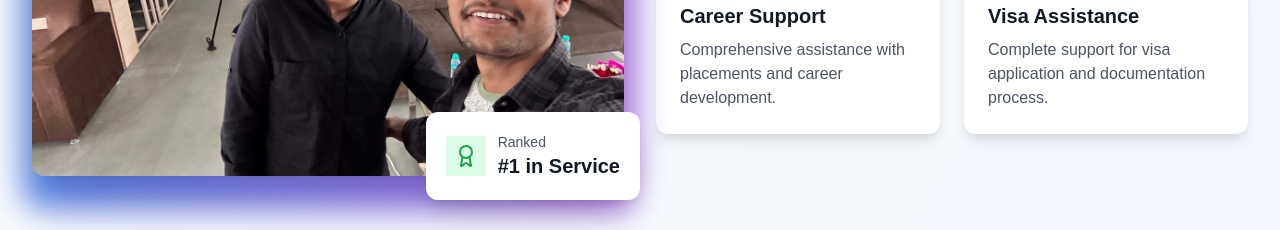
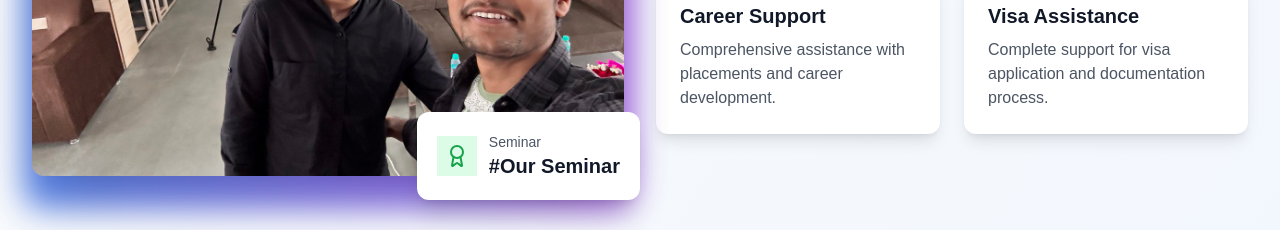
Before and after one commit to omkarkhoche3448/MbbsRoutes.com, a React (Vite) app in the folder Frontend/: page / in a window 1280 px wide. Shown: the part 4540-4770 px from the top of the page. Built offline with nearby package versions, Linux system fonts and the light colour scheme; no server answers; a web font is replaced by a local one.

Commit message:
Refactor Info and StudyAbroadSection components: Improve layout, update text content, and integrate MBBS consultancy modal

```diff
--- a/Frontend/src/components/landingpage/Info.jsx
+++ b/Frontend/src/components/landingpage/Info.jsx
@@ -144,7 +144,10 @@ export default function Info() {
       <section className="bg-gradient-to-br from-gray-50 to-blue-50 py-12 sm:py-20">
         <div className="max-w-7xl mx-auto px-4 sm:px-6 lg:px-8 md:py-4">
           <div className="mb-10 text-center">
-            <h2 className="text-4xl font-extrabold text-gray-800 mb-8">Why Choose MBBS Routes for <span className="text-blue-600">Your Medical Journey?</span></h2>
+            <h2 className="text-4xl font-extrabold text-gray-800 mb-8">
+              Why Choose MBBS Routes for{" "}
+              <span className="text-blue-600">Your Medical Journey?</span>
+            </h2>
           </div>
           <div className="grid lg:grid-cols-2 gap-6 sm:gap-8 items-center mb-14 md:mb-24 ">
             {/* Image Section */}
@@ -168,10 +171,10 @@ export default function Info() {
                     </div>
                     <div>
                       <div className="text-xs sm:text-sm text-gray-600">
-                        Ranked
+                        Seminar
                       </div>
                       <div className="text-lg sm:text-xl font-bold text-gray-900">
-                        #1 in Service
+                        #Our Seminar
                       </div>
                     </div>
                   </div>
@@ -223,12 +226,17 @@ export default function Info() {
                 Schedule Free Consultation
               </Button>
               <Button
-                  variant="secondary"
-                  size="lg"
-                  onClick={() => window.open("https://pages.razorpay.com/pl_QC8n1HsnBKPWmH/view", "_blank")}
-                >
-                  Book Your Seat
-                </Button>
+                variant="secondary"
+                size="lg"
+                onClick={() =>
+                  window.open(
+                    "https://pages.razorpay.com/pl_QC8n1HsnBKPWmH/view",
+                    "_blank"
+                  )
+                }
+              >
+                Book Your Seat
+              </Button>
             </div>
           </div>
         </div>
--- a/Frontend/src/components/landingpage/StudyAbroadSection.jsx
+++ b/Frontend/src/components/landingpage/StudyAbroadSection.jsx
@@ -4,6 +4,7 @@ import StudyAbroadJourney from "./StudyAbroadJourney";
 import Button from "../common/Button";
 import City from "../../assets/City.svg";
 import { ArrowRight } from "lucide-react";
+import MBBSConsultancyFormModal from "./MBBSConsultancyFormModal";
 
 const ChevronRightIcon = () => (
   <svg
@@ -88,6 +89,7 @@ export default function StudyAbroadSection() {
     countries.map((c, index) => ({ ...c, active: index === 0 }))
   );
   const [activeCountry, setActiveCountry] = useState(countryList[0]);
+  const [isModalOpen, setIsModalOpen] = useState(false);
 
   const handleCountryClick = (country) => {
     const updatedCountries = countryList.map((c) => ({
@@ -115,7 +117,11 @@ export default function StudyAbroadSection() {
             personal growth, empowerment, and endless opportunities!
           </p>
           <StudyAbroadJourney />
-          <Button size="lg" className="mx-auto">
+          <Button
+            size="lg"
+            className="mx-auto"
+            onClick={() => setIsModalOpen(true)}
+          >
             Get Started
             <ArrowRight className="ml-2 h-5 w-5" />
           </Button>
@@ -150,6 +156,10 @@ export default function StudyAbroadSection() {
           />
         ))}
       </div>
+      <MBBSConsultancyFormModal
+        isOpen={isModalOpen}
+        onClose={() => setIsModalOpen(false)}
+      />
     </div>
   );
 }
```
